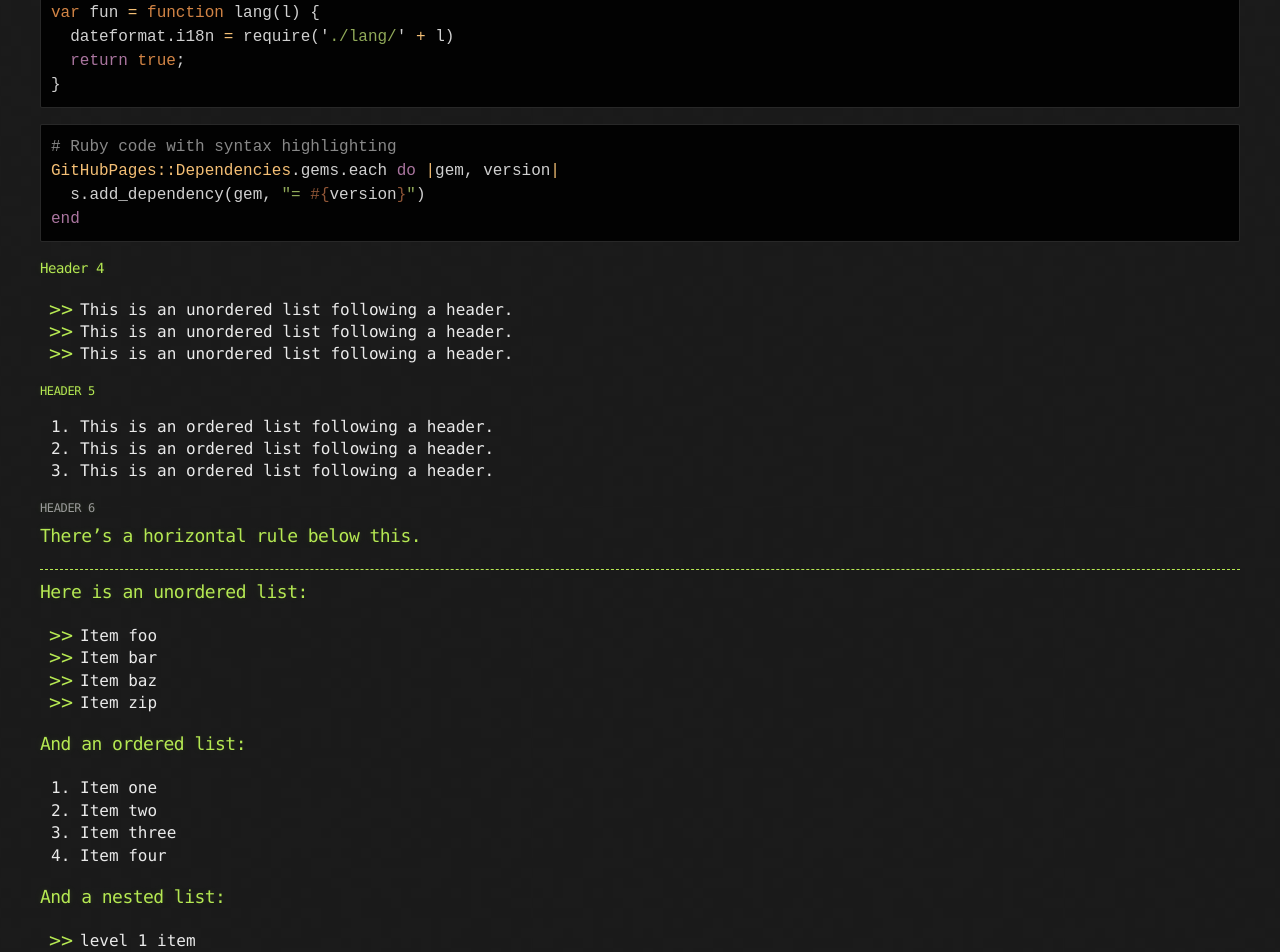
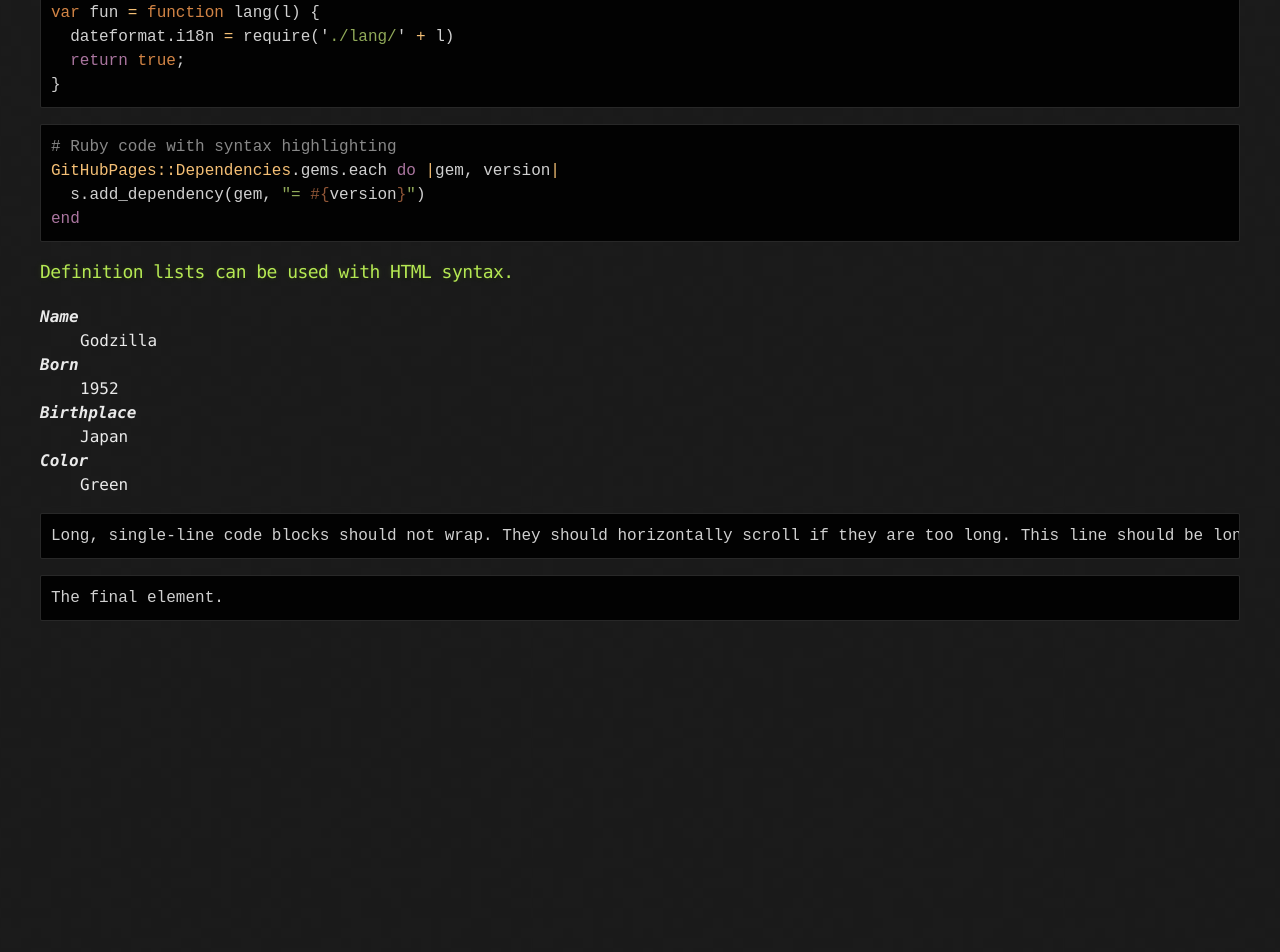
Before and after one commit to celindacain25/jin993.github.io, a Jekyll site: the page built from index.md, in a window 1280 px wide and 1400 px high, scrolled down 1089 px. Shown: the top 952 px of the window. Built offline with Jekyll 4.4.1, drawn with Linux system fonts in a browser that asks for light colours; after the commit the page ends 1730 px from its top, so only the background shows below that; some of the changed text lies outside the part shown.

Commit message:
Update index.md

````diff
--- a/index.md
+++ b/index.md
@@ -26,7 +26,7 @@ Short descripton about me...
 
 # [Project Lists](projects)
 
-# [Study](./_study/study)
+# [Study](study)
 
 
 
@@ -58,64 +58,6 @@ GitHubPages::Dependencies.gems.each do |gem, version|
 end
 ```
 
-#### [](#header-4)Header 4
-
-*   This is an unordered list following a header.
-*   This is an unordered list following a header.
-*   This is an unordered list following a header.
-
-##### [](#header-5)Header 5
-
-1.  This is an ordered list following a header.
-2.  This is an ordered list following a header.
-3.  This is an ordered list following a header.
-
-###### [](#header-6)Header 6
-
-
-
-### There's a horizontal rule below this.
-
-* * *
-
-### Here is an unordered list:
-
-*   Item foo
-*   Item bar
-*   Item baz
-*   Item zip
-
-### And an ordered list:
-
-1.  Item one
-1.  Item two
-1.  Item three
-1.  Item four
-
-### And a nested list:
-
-- level 1 item
-  - level 2 item
-  - level 2 item
-    - level 3 item
-    - level 3 item
-- level 1 item
-  - level 2 item
-  - level 2 item
-  - level 2 item
-- level 1 item
-  - level 2 item
-  - level 2 item
-- level 1 item
-
-### Small image
-
-![](https://assets-cdn.github.com/images/icons/emoji/octocat.png)
-
-### Large image
-
-![](https://guides.github.com/activities/hello-world/branching.png)
-
 
 ### Definition lists can be used with HTML syntax.
 
@@ -137,4 +79,3 @@ Long, single-line code blocks should not wrap. They should horizontally scroll i
 ```
 The final element.
 ```
-*/
````
